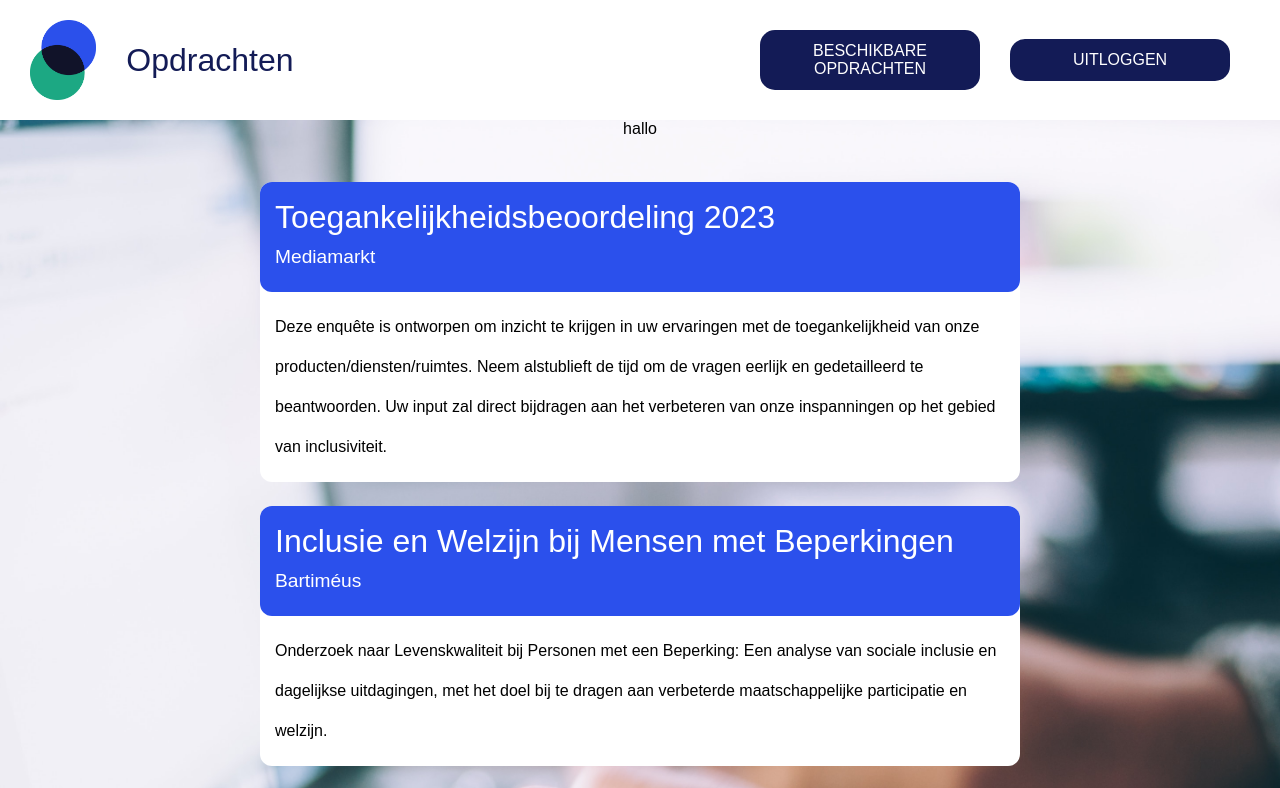
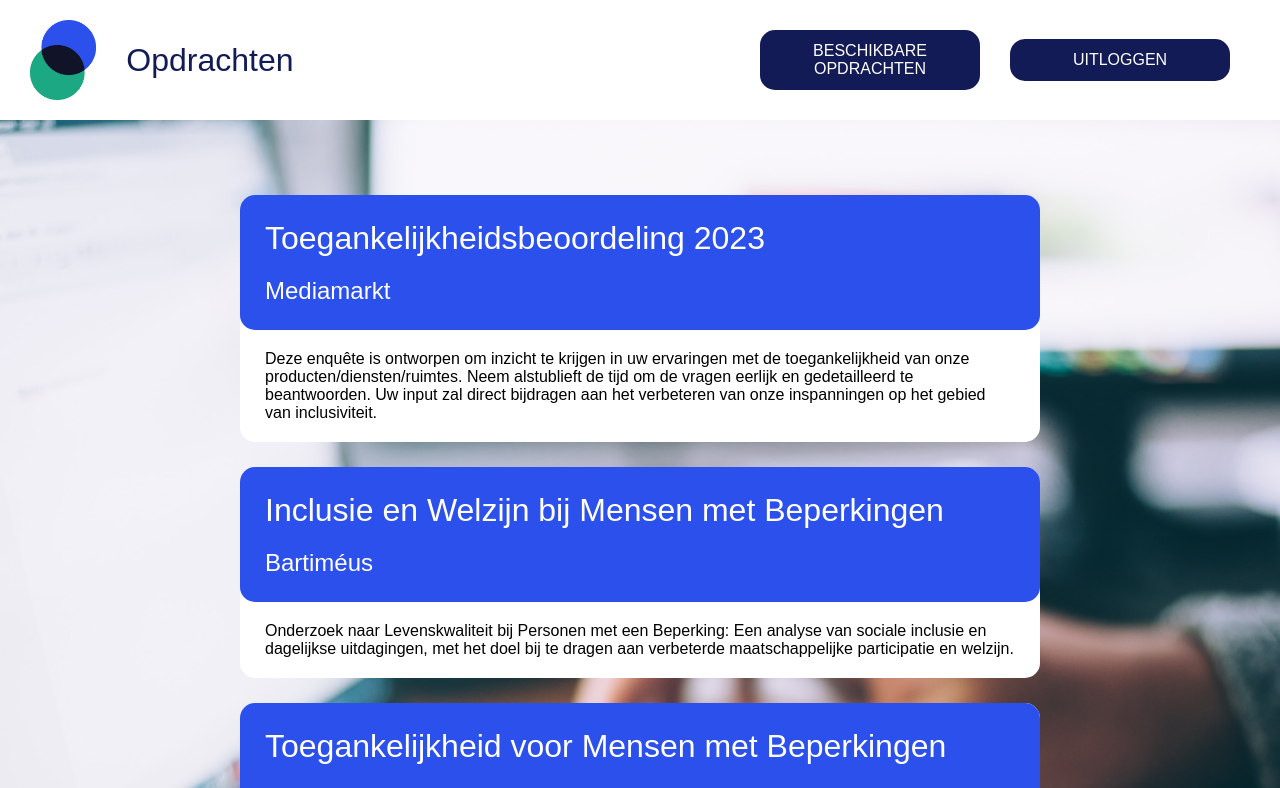
Before and after one commit to WesselMH/WDRP.3.i, a React (Create React App) app in the folder wpr-gr-i/: page /Opdrachten in a window 1280 px wide. Shown: the top 788 px of the page. Built offline with nearby package versions, Linux system fonts and the light colour scheme; the HTML template or start-up script is replaced by a standard one.

Commit message:
opdrachten pagina gefixed

```diff
--- a/wpr-gr-i/src/App.css
+++ b/wpr-gr-i/src/App.css
@@ -39,17 +39,6 @@ body {
 .navbar a:hover{
   color: #333; /* Change the text color on hover */
 }
-h1 {
-  color: #FFF;
-  width: 40%; /* Set to 100% to take the full width of the container */
-  height: 100px; /* Set a fixed height */
-  text-align: center;
-  font-family: 'Poppins', sans-serif;
-  font-size: 50px; /* Adjust font size as needed */
-  font-style: normal;
-  font-weight: 300;
-  line-height: 60px; /* Set line-height equal to the height for vertical centering */
-}
 
 h4{
   color: #FFF;
@@ -81,7 +70,7 @@ h4{
 
   }
 
-  h1, h4 {
+  h4 {
     width: 100%;
   }
 }
--- a/wpr-gr-i/src/Components/Header.jsx
+++ b/wpr-gr-i/src/Components/Header.jsx
@@ -12,7 +12,7 @@ function Header({ Titel, Knoppen }) {
         </Link>
         <div className="header-component Titel">{Titel}</div>
       </div>
-      <div className="inside-wrapper knoppen-wrapper">
+      <nav className="inside-wrapper knoppen-wrapper">
         {Knoppen.map(function (Knoppen) {
           return (
             <>
@@ -25,7 +25,7 @@ function Header({ Titel, Knoppen }) {
             </>
           );
         })}
-      </div>
+      </nav>
     </header>
   );
 }
--- a/wpr-gr-i/src/Components/Opdracht.css
+++ b/wpr-gr-i/src/Components/Opdracht.css
@@ -0,0 +1,40 @@
+:root {
+    --spacing-opdracht: 20px;
+}
+
+.opdracht {
+    background-color: white;
+    border-radius: 15px;
+    padding: var(--spacing-opdracht) calc( var(--spacing-opdracht ) + 5px);
+    margin: 25px 0px;
+}
+
+.opdracht-component {
+    width: inherit;
+    list-style-type: none;
+}
+
+.opdracht-header {
+    display: flex;
+    flex-direction: column;
+    gap: var(--spacing-opdracht);
+    background-color: #2B50EC;
+    border-radius: 15px;
+    color: white;
+    margin: calc(-1 * var(--spacing-opdracht )) calc(-1 * calc(var(--spacing-opdracht ) + 5px)) 0px;
+    padding: calc( var(--spacing-opdracht ) + 5px);
+}
+
+.opdracht-titel {
+    font-size: 32px;
+    font-weight: 400;
+}
+
+.opdracht-opdrachtgever {
+    font-size: 24px;
+    font-weight: 200;
+}
+
+.opdracht-omschrijving {
+    margin: var(--spacing-opdracht ) 0px 0px;
+}
--- a/wpr-gr-i/src/Components/Opdracht.jsx
+++ b/wpr-gr-i/src/Components/Opdracht.jsx
@@ -1,26 +1,24 @@
 import { Link } from "react-router-dom";
-import "./Opdracht.css"
+import "./Opdracht.css";
 
-function Opdracht() {
-  return <>
+function Opdracht({ opdracht }) {
+  // console.log("ditis eentitel", opdracht);
+  return (
+    <>
+      <li className="opdracht-component">
+        <Link to={""}>
+          {/* hier moet nog de link komen */}
 
-    <div>
-        hallo
-    </div>
-
-    {/* <Link to={opdracht.href} style={{ textDecoration: 'none' }}>
-    <div className="opdracht">
-      <li key={opdracht.id}>
-        <div className="opdrachtHeader">
-          <h3>{opdracht.title}</h3>
-          <p>{opdracht.bedrijf}</p>
-        </div>
-        <div className="opdrachtBescrijving">
-          <p>{opdracht.beschrijving}</p>
-        </div>
+          <div className="opdracht">
+            <div className="opdracht-header">
+              <h1 className="opdracht-titel">{opdracht.title}</h1>
+              <h2 className="opdracht-opdrachtgever">{opdracht.bedrijf}</h2>
+            </div>
+            <p className="opdracht-omschrijving">{opdracht.beschrijving}</p>
+          </div>
+        </Link>
       </li>
-    </div>
-  </Link> */}
-  </>;
+    </>
+  );
 }
 export default Opdracht;
--- a/wpr-gr-i/src/Components/pop-ups/Aanmelden.jsx
+++ b/wpr-gr-i/src/Components/pop-ups/Aanmelden.jsx
@@ -90,7 +90,10 @@ const knoppen = [
   },
 ];
 
-const invoerVelden = knoppen.map((knop) => {
+function InvoerVelden() {
+  return (
+    <>
+      {knoppen.map((knop) => {
         return (
           <InvoerVeld
             key={knop.index}
@@ -101,7 +104,10 @@ const invoerVelden = knoppen.map((knop) => {
             id={knop.id}
           />
         );
-});
+      })}
+    </>
+  );
+}
 
 function Aanmelden() {
   return (
@@ -111,7 +117,9 @@ function Aanmelden() {
       </Link>
       <div className="Titel">Registratie</div>
       <div className="input-holder">
-        <div className="side-by-side">{invoerVelden}</div>
+        <div className="side-by-side">
+          <InvoerVelden />
+        </div>
         <Link to="/" className="full-size flex-center">
           <button className="confirm-button">Login</button>
         </Link>
--- a/wpr-gr-i/src/Pages/GeenPagina.css
+++ b/wpr-gr-i/src/Pages/GeenPagina.css
@@ -1,7 +1,3 @@
-.test {
-    border: 1px solid black;
-}
-
 .geen-wrapper {
     display: flex;
     flex-direction: column;
--- a/wpr-gr-i/src/Pages/OpdrachtenPagina.css
+++ b/wpr-gr-i/src/Pages/OpdrachtenPagina.css
@@ -1,4 +1,4 @@
-.OpdrachtenPagina {
+.opdrachtenPagina {
     background-size: cover;
     background-position: center;
     background-repeat: no-repeat;
@@ -10,52 +10,21 @@
     justify-content: center;
 }
 
+.opdrachten-wrapper {
+    display: flex;
+    flex-direction: column;
+    margin: 50px 240px;
+}
+
 .listOpdrachten {
-    padding: 20px;
-    margin: 0px 240px;
-    /* width: 180vh; */
-    /* margin: 50px; */
-    /* height: fit-content; */
     list-style-type: none;
 }
 
-.listOpdrachten a,
-.listOpdrachten a:visited,
-.listOpdrachten a:hover,
-.listOpdrachten a:active {
+.opdrachten-wrapper a,
+.opdrachten-wrapper a:visited,
+.opdrachten-wrapper a:hover,
+.opdrachten-wrapper a:active {
     text-decoration: none;
     color: inherit;
 
 }
-
-.opdracht {
-    background-color: rgb(255, 255, 255);
-    border-radius: 12px;
-    line-height: 40px;
-    margin-top: 24px;
-}
-
-.opdrachtHeader {
-    background-color: #2B50EC;
-    border-radius: 12px;
-    color:rgb(255, 255, 255);
-    padding: 15px;
-}
-.opdrachtHeader h3 {
-    font-size: xx-large;
-    font-weight: 100;
-}
-
-.opdrachtHeader p {
-    font-size: larger;
-    font-weight: 100;
-}
-
-.opdrachtBescrijving {
-    padding: 15px;
-}
-/*
-.opdracht a{
-    text-decoration: none;
-    color: rgb(0, 0, 0);
-} */
--- a/wpr-gr-i/src/Pages/OpdrachtenPagina.jsx
+++ b/wpr-gr-i/src/Pages/OpdrachtenPagina.jsx
@@ -2,31 +2,54 @@ import React from "react";
 import "./OpdrachtenPagina.css";
 import background from "../achtergrondfoto.jpg";
 import Header from "../Components/Header";
-import { Link } from 'react-router-dom'
+import { Link } from "react-router-dom";
 import Opdracht from "../Components/Opdracht";
 
-const opdracht = [
-  { title: 'Toegankelijkheidsbeoordeling 2023', bedrijf: 'Mediamarkt', beschrijving: "Deze enquête is ontworpen om inzicht te krijgen in uw ervaringen met de toegankelijkheid van onze producten/diensten/ruimtes. Neem alstublieft de tijd om de vragen eerlijk en gedetailleerd te beantwoorden. Uw input zal direct bijdragen aan het verbeteren van onze inspanningen op het gebied van inclusiviteit.", datum: "12-12-12", id: 1 },
-  { title: 'Inclusie en Welzijn bij Mensen met Beperkingen', bedrijf: 'Bartiméus', beschrijving: "Onderzoek naar Levenskwaliteit bij Personen met een Beperking: Een analyse van sociale inclusie en dagelijkse uitdagingen, met het doel bij te dragen aan verbeterde maatschappelijke participatie en welzijn.", datum: "12-12-12", id: 2 },
-  { title: 'Toegankelijkheid voor Mensen met Beperkingen', bedrijf: 'Accessibility Foundation', beschrijving: "Studie naar Kwaliteit van Leven bij Mensen met Beperkingen: Een diepgaand onderzoek naar de dagelijkse hindernissen en mogelijkheden tot verbetering. Het doel is waardevolle inzichten te vergaren ter bevordering van levenskwaliteit en inclusie voor deze individuen.", datum: "12-12-12", id: 3 },
-  { title: 'Multimedia Toegankelijkheidsbeoordeling 2023', bedrijf: 'Albert Heijn', beschrijving: "Een internet interview om inzicht te krijgen in uw ervaringen met de toegankelijkheid van onze multimediacontent, platforms en services. ", datum: "12-12-12", id: 4 },
+const opdrachten = [
+  {
+    title: "Toegankelijkheidsbeoordeling 2023",
+    bedrijf: "Mediamarkt",
+    beschrijving:
+      "Deze enquête is ontworpen om inzicht te krijgen in uw ervaringen met de toegankelijkheid van onze producten/diensten/ruimtes. Neem alstublieft de tijd om de vragen eerlijk en gedetailleerd te beantwoorden. Uw input zal direct bijdragen aan het verbeteren van onze inspanningen op het gebied van inclusiviteit.",
+    datum: "12-12-12",
+    id: 1,
+  },
+  {
+    title: "Inclusie en Welzijn bij Mensen met Beperkingen",
+    bedrijf: "Bartiméus",
+    beschrijving:
+      "Onderzoek naar Levenskwaliteit bij Personen met een Beperking: Een analyse van sociale inclusie en dagelijkse uitdagingen, met het doel bij te dragen aan verbeterde maatschappelijke participatie en welzijn.",
+    datum: "12-12-12",
+    id: 2,
+  },
+  {
+    title: "Toegankelijkheid voor Mensen met Beperkingen",
+    bedrijf: "Accessibility Foundation",
+    beschrijving:
+      "Studie naar Kwaliteit van Leven bij Mensen met Beperkingen: Een diepgaand onderzoek naar de dagelijkse hindernissen en mogelijkheden tot verbetering. Het doel is waardevolle inzichten te vergaren ter bevordering van levenskwaliteit en inclusie voor deze individuen.",
+    datum: "12-12-12",
+    id: 3,
+  },
+  {
+    title: "Multimedia Toegankelijkheidsbeoordeling 2023",
+    bedrijf: "Albert Heijn",
+    beschrijving:
+      "Een internet interview om inzicht te krijgen in uw ervaringen met de toegankelijkheid van onze multimediacontent, platforms en services. ",
+    datum: "12-12-12",
+    id: 4,
+  },
 ];
 
-const listOpdrachten = opdracht.map((opdracht) => (
-  <Link to={opdracht.href} style={{ textDecoration: 'none' }}>
-    <div className="opdracht">
-      <li key={opdracht.id}>
-        <div className="opdrachtHeader">
-          <h3>{opdracht.title}</h3>
-          <p>{opdracht.bedrijf}</p>
-        </div>
-        <div className="opdrachtBescrijving">
-          <p>{opdracht.beschrijving}</p>
-        </div>
-      </li>
-    </div>
-  </Link>
-));
+function OpdrachtenBox() {
+  console.table(opdrachten);
+  return (
+    <>
+      {opdrachten.map((opdracht) => (
+        <Opdracht key={opdracht.id} opdracht={opdracht} />
+      ))}
+    </>
+  );
+}
 
 const buttons = [
   { Naam: "Beschikbare Opdrachten", href: "/" },
@@ -38,13 +61,16 @@ function OpdrachtenPagina() {
     <div>
       <Header Titel={"Opdrachten"} Knoppen={buttons} />
 
-        <div className="OpdrachtenPagina" style={{ backgroundImage: `url(${background})` }}>
-          <Opdracht></Opdracht>
-          <ul className="listOpdrachten">
-            {listOpdrachten}
+      <div
+        className="opdrachtenPagina"
+        style={{ backgroundImage: `url(${background})` }}
+      >
+        <div className="opdrachten-wrapper">
+          <ul>
+            <OpdrachtenBox />
           </ul>
         </div>
-
+      </div>
     </div>
   );
 }
--- a/wpr-gr-i/src/Pages/VoorPagina.css
+++ b/wpr-gr-i/src/Pages/VoorPagina.css
@@ -37,7 +37,7 @@ body {
   .navbar li:hover{
     color: #333; /* Change the text color on hover */
   }
-  h1 {
+  .voorPagina-titel {
     color: #FFF;
     width: 40%; /* Set to 100% to take the full width of the container */
     height: 100px; /* Set a fixed height */
@@ -83,7 +83,7 @@ body {
 
     }
 
-    h1, h4 {
+    .voorPagina-titel, h4 {
       width: 100%;
     }
   }
```
Lines whose indentation alone changed are shown as unchanged.
